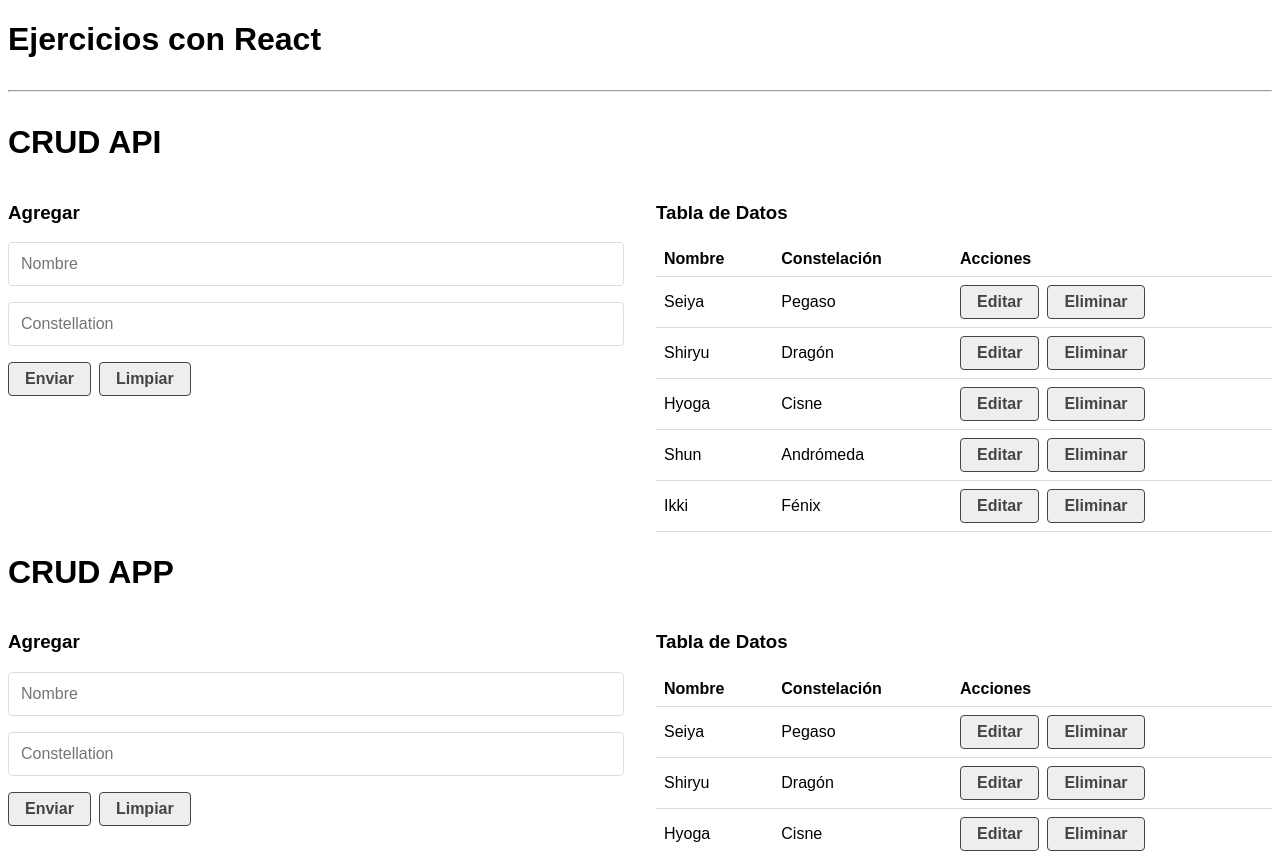
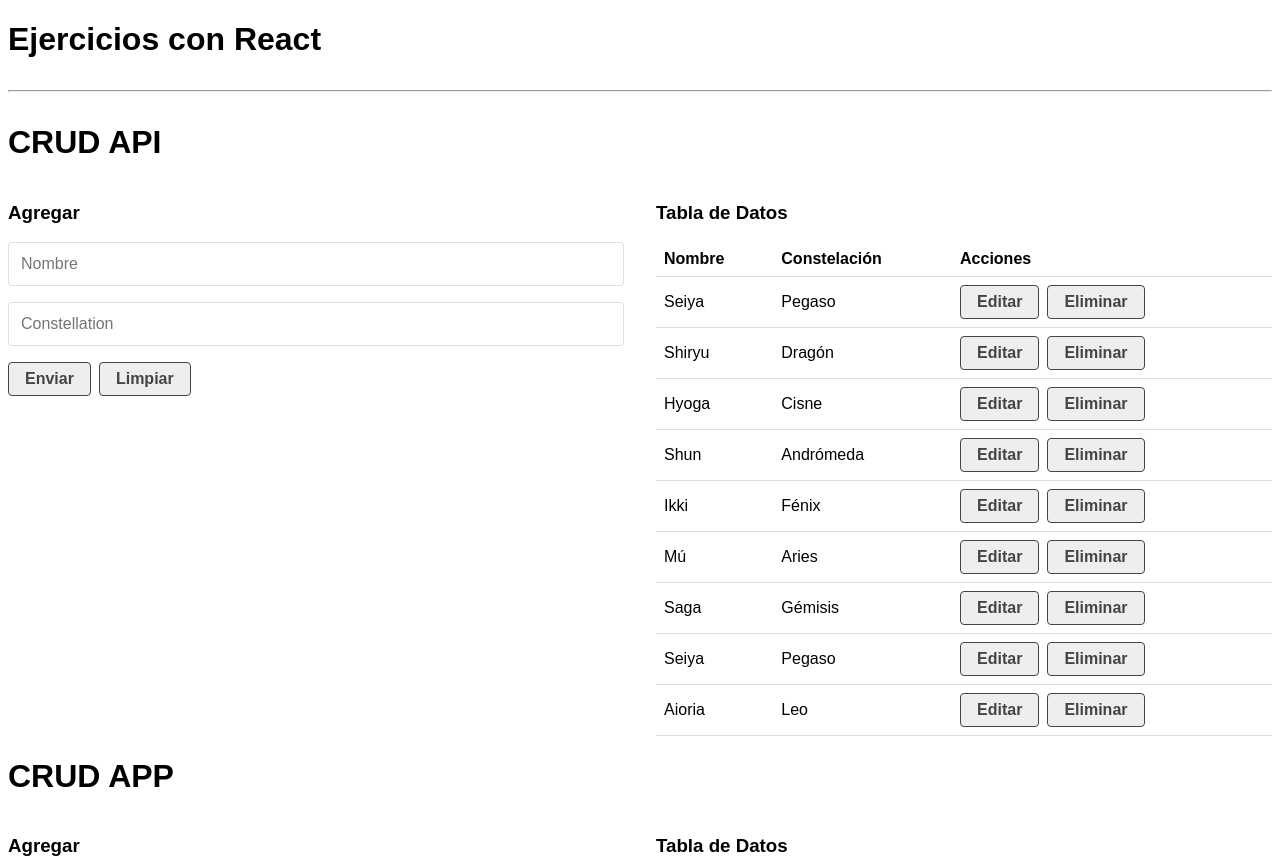
Before and after one commit to MiguelDominguezSanchez/react-ejercicios, a React (Create React App) app in the folder 02-REACT-EJERCICIOS/react-ejercicios/: page / in a window 1280 px wide. Shown: the top 858 px of the page. Built offline with nearby package versions, Linux system fonts and the light colour scheme; data requests are answered from the project's data file.

Commit message:
36. CRUD API: Peticiones HTTP a la API (5/5)

```diff
--- a/02-REACT-EJERCICIOS/react-ejercicios/src/api/db.json
+++ b/02-REACT-EJERCICIOS/react-ejercicios/src/api/db.json
@@ -1,5 +1,5 @@
 {
-    "santos":[
+  "santos": [
     {
       "id": 1,
       "name": "Seiya",
@@ -24,6 +24,26 @@
       "id": 5,
       "name": "Ikki",
       "constellation": "Fénix"
+    },
+    {
+      "id": 6,
+      "name": "Mú",
+      "constellation": "Aries"
+    },
+    {
+      "id": 7,
+      "name": "Saga",
+      "constellation": "Gémisis"
+    },
+    {
+      "name": "Seiya",
+      "constellation": "Pegaso",
+      "id": 1618687251375
+    },
+    {
+      "name": "Aioria",
+      "constellation": "Leo",
+      "id": 1618730463630
     }
   ]
 }
--- a/02-REACT-EJERCICIOS/react-ejercicios/src/components/CrudApi.js
+++ b/02-REACT-EJERCICIOS/react-ejercicios/src/components/CrudApi.js
@@ -20,7 +20,7 @@
 		helpHttp()
 			.get(url)
 			.then((res) => {
-				console.log(res)
+				// console.log(res)
 				if (!res.err) {
 					setDb(res)
 					setError(null)
@@ -36,11 +36,39 @@
 	const createData = (data) => {
 		data.id = Date.now()
 		// console.log(data)
-		setDb([...db, data])
+
+		let options = {
+			body: data,
+			headers: { 'content-type': 'application/json' },
+		}
+
+		api.post(url, options).then((res) => {
+			// console.log(res)
+			if (!res.err) {
+				setDb([...db, res])
+			} else {
+				setError(res)
+			}
+		})
 	}
 	const updateData = (data) => {
-		let newData = db.map((el) => (el.id === data.id ? data : el))
-		setDb(newData)
+		let endpoint = `${url}/${data.id}`
+		// console.log(endpoint)
+
+		let options = {
+			body: data,
+			headers: { 'content-type': 'application/json' },
+		}
+
+		api.put(endpoint, options).then((res) => {
+			// console.log(res)
+			if (!res.err) {
+				let newData = db.map((el) => (el.id === data.id ? data : el))
+				setDb(newData)
+			} else {
+				setError(res)
+			}
+		})
 	}
 	const deleteData = (id) => {
 		let isDelete = window.confirm(
@@ -48,8 +76,19 @@
 		)
 
 		if (isDelete) {
-			let newData = db.filter((el) => el.id !== id)
-			setDb(newData)
+			let endpoint = `${url}/${id}`
+			let options = {
+				headers: { 'content-type': 'application/json' },
+			}
+
+			api.del(endpoint, options).then((res) => {
+				if (!res.err) {
+					let newData = db.filter((el) => el.id !== id)
+					setDb(newData)
+				} else {
+					setError(res)
+				}
+			})
 		} else {
 			return
 		}
--- a/02-REACT-EJERCICIOS/react-ejercicios/src/components/CrudTable.js
+++ b/02-REACT-EJERCICIOS/react-ejercicios/src/components/CrudTable.js
@@ -14,12 +14,8 @@
 					</tr>
 				</thead>
 				<tbody>
-					{data.length === 0 ? (
-						<tr>
-							<td colSpan='3'>Sin datos</td>
-						</tr>
-					) : (
-						data.map(el => (
+					{data.length > 0 ? (
+						data.map((el) => (
 							<CrudTableRow
 								key={el.id}
 								el={el}
@@ -27,6 +23,10 @@
 								deleteData={deleteData}
 							/>
 						))
+					) : (
+						<tr>
+							<td colSpan='3'>Sin datos</td>
+						</tr>
 					)}
 				</tbody>
 			</table>
```
Lines whose indentation alone changed are shown as unchanged.
